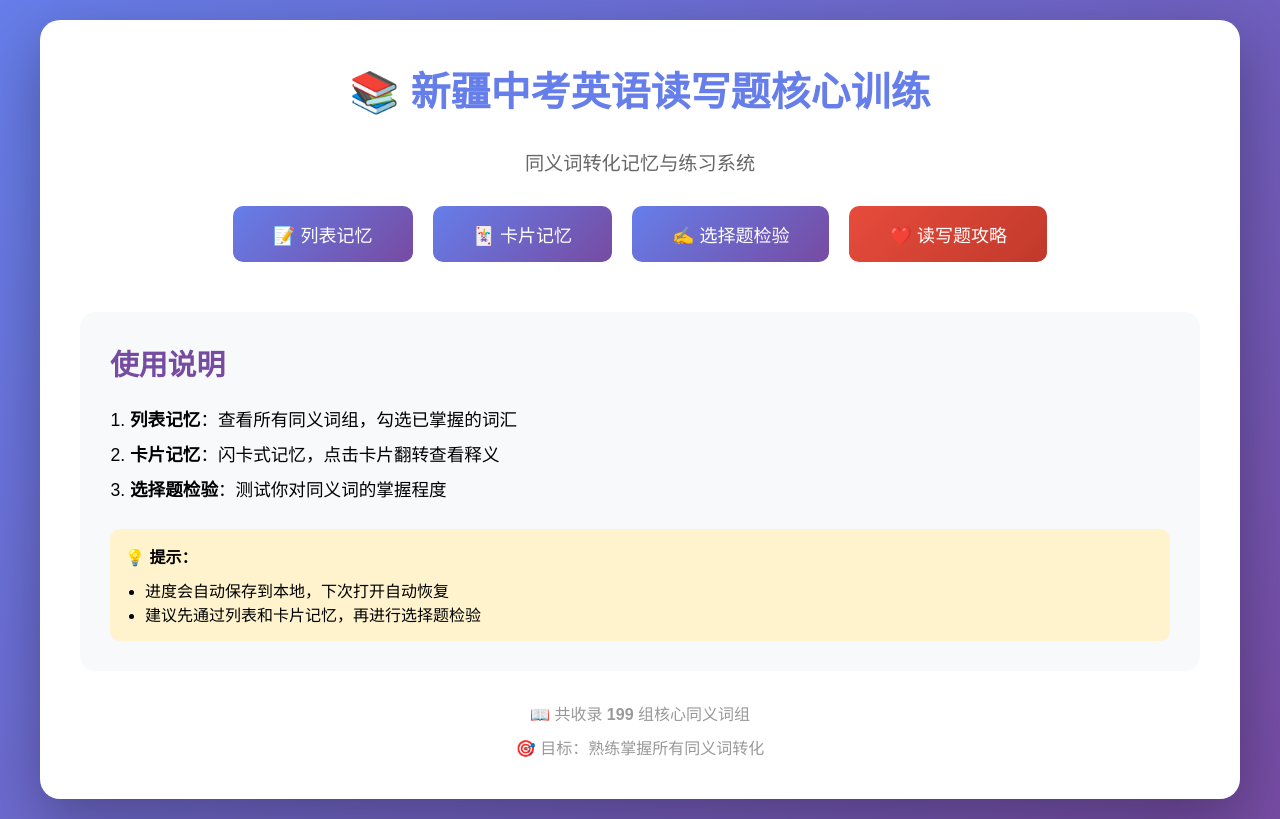
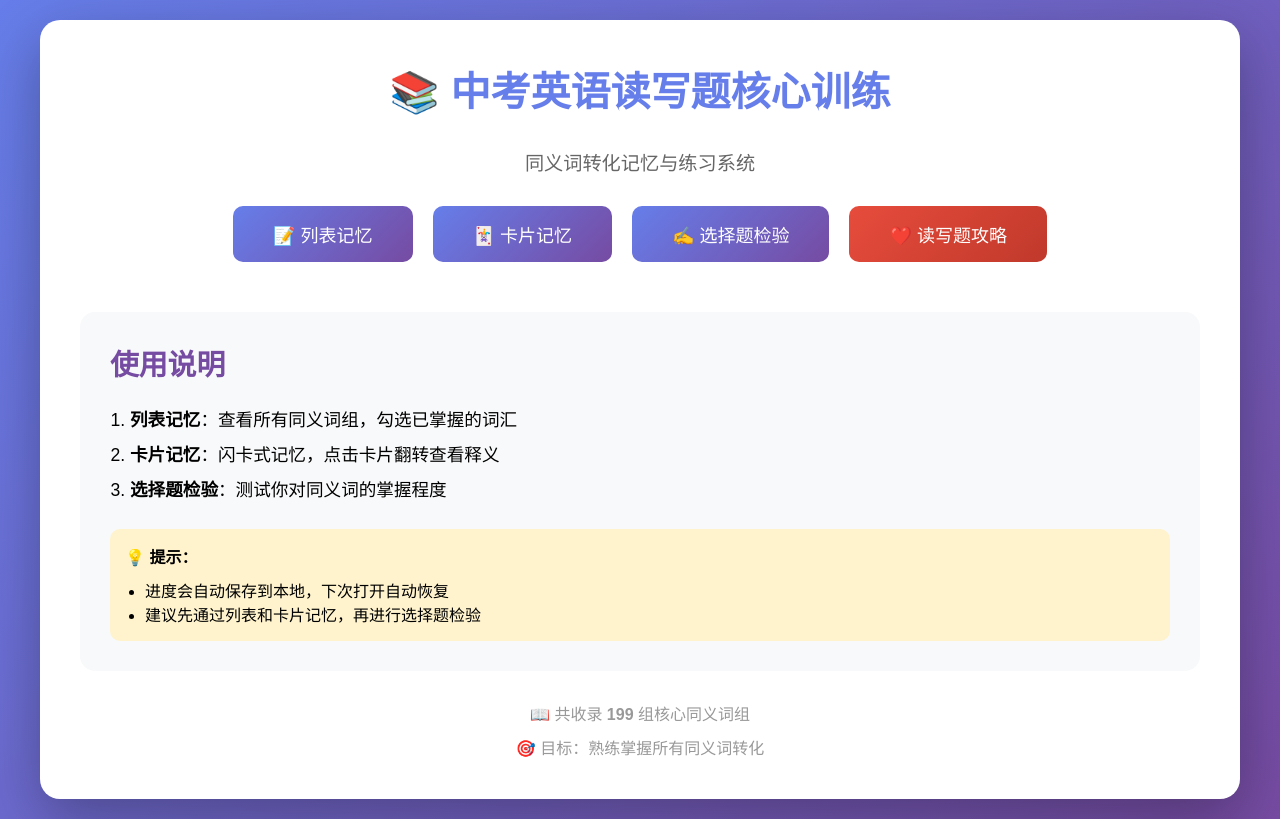
Before and after one commit to tinesbracks/-xjzk-duxie-quiz, a plain HTML site: page index.html in a window 1280 px wide. Drawn offline with Linux system fonts and the light colour scheme; sample sign-in values are in the browser's storage.

Commit message:
Update index.html - remove sensitive text

```diff
--- a/index.html
+++ b/index.html
@@ -3,13 +3,13 @@
 <head>
     <meta charset="UTF-8">
     <meta name="viewport" content="width=device-width, initial-scale=1.0">
-    <title>新疆中考英语读写题核心训练</title>
+    <title>中考英语读写题核心训练</title>
     <link rel="stylesheet" href="style.css">
     <script src="auth.js"></script>
 </head>
 <body>
     <div class="container">
-        <h1>📚 新疆中考英语读写题核心训练</h1>
+        <h1>📚 中考英语读写题核心训练</h1>
 
         <div style="text-align: center; margin-bottom: 30px;">
             <p style="font-size: 1.2em; color: #666;">同义词转化记忆与练习系统</p>
```
